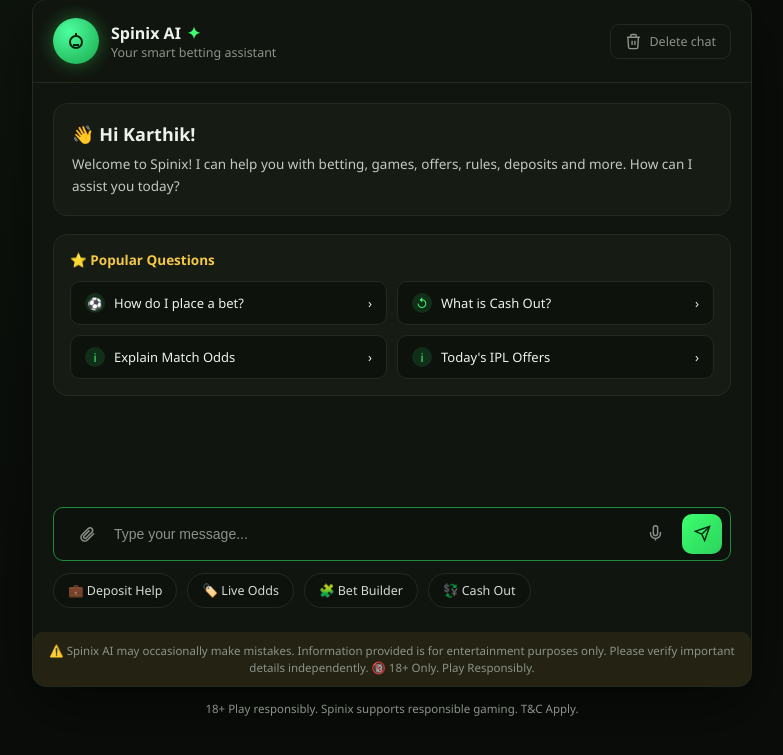
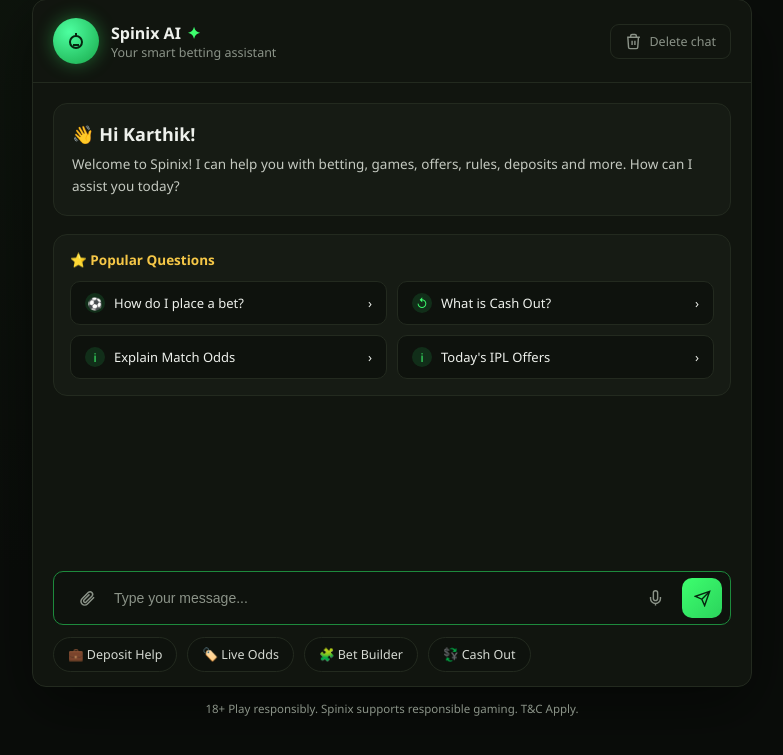
Before and after one commit to karthi3345/chatbot, a Django app: page / in a window 1280 px wide. Shown: the part 29-784 px from the top of the page, without its empty margins (248-1031 px from the left). Run offline with Django 5.2, Linux system fonts and the light colour scheme.

Commit message:
index changed

```diff
--- a/templates/chatbot/index.html
+++ b/templates/chatbot/index.html
@@ -322,9 +322,7 @@
         <div class="chip">💱 Cash Out</div>
       </div>
     </div>
-    <div class="spinix-disclaimer">
-        ⚠️ Spinix AI may occasionally make mistakes. Information provided is for entertainment purposes only. Please verify important details independently. 🔞 18+ Only. Play Responsibly.
-    </div>
+
   </div>
 
 
```
